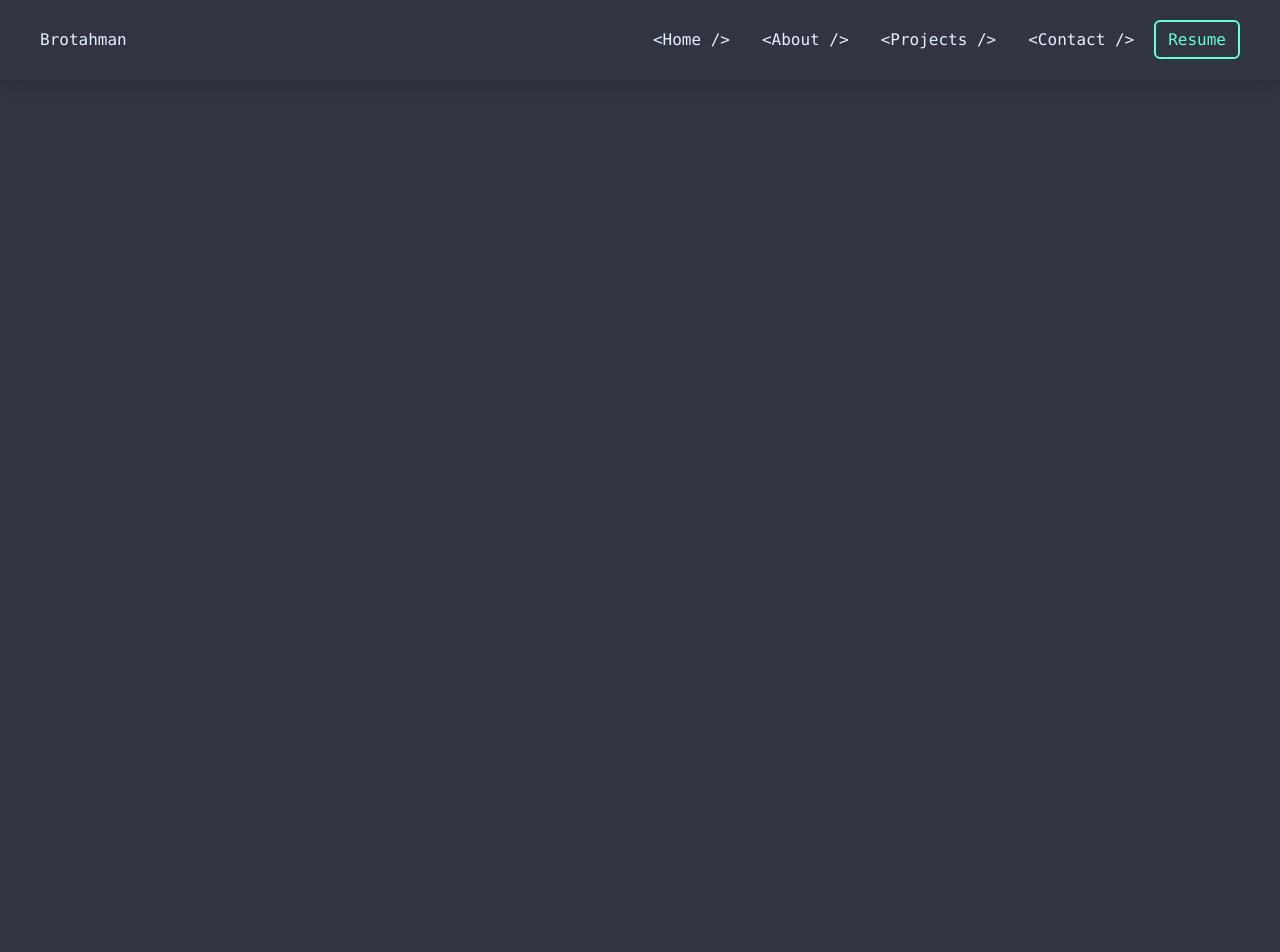
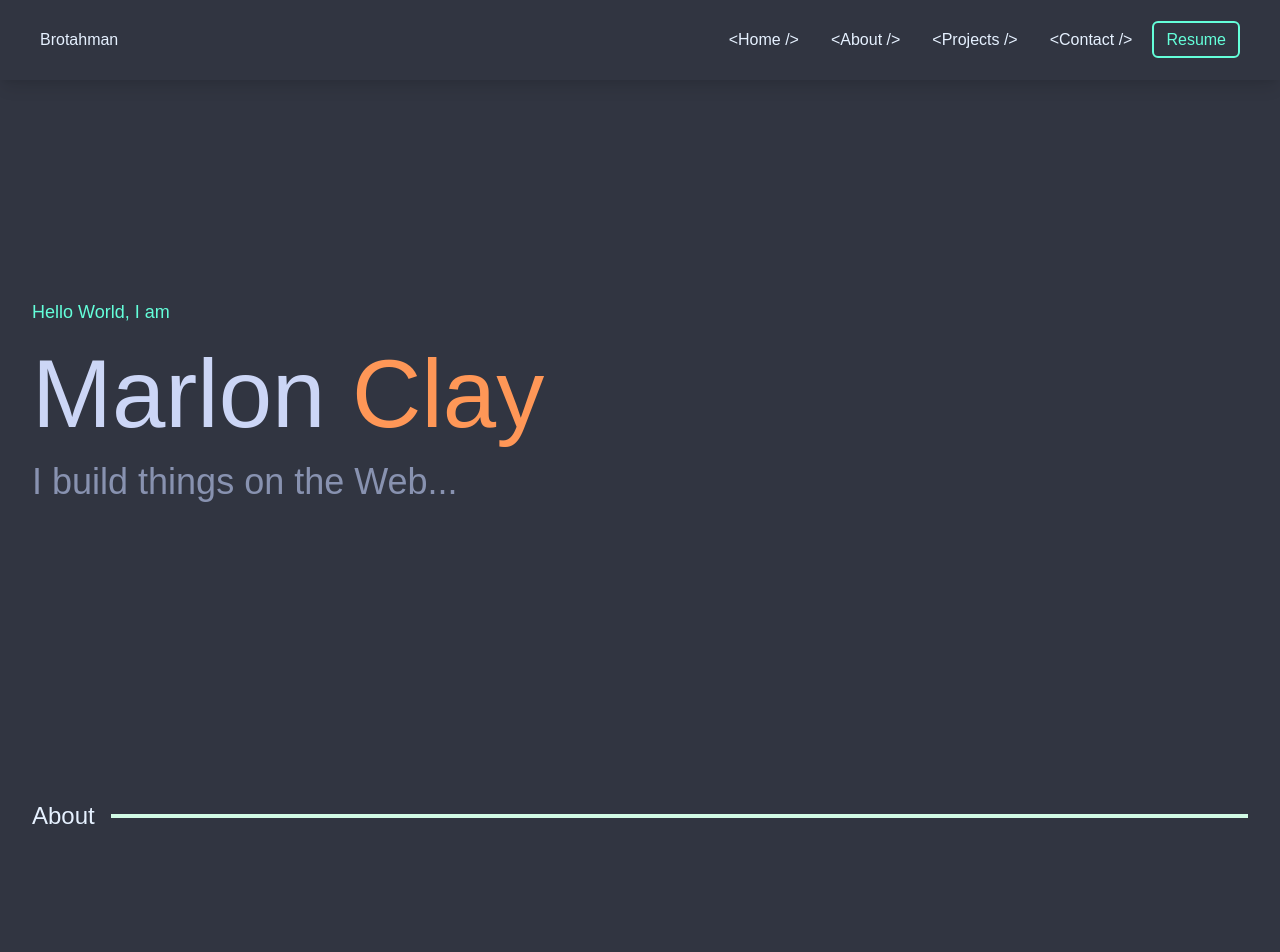
Before and after one commit to luciousmc/portfolio_v2, a Next.js app: page / in a window 1280 px wide. Shown: the top 952 px of the page. Before the commit the page ends 800 px from the top, so only its background shows below. Built offline with nearby package versions, Linux system fonts and the light colour scheme.

Commit message:
sections updated

```diff
--- a/components/Header.js
+++ b/components/Header.js
@@ -10,7 +10,7 @@ function Header() {
       </div>
       <div>
         <nav>
-          <ul className='flex mr-5 space-x-8'>
+          <ul className='hidden md:flex mr-5 space-x-8'>
             <li>
               <Link href="/">
                 <a className='navLink'>&lt;Home /&gt;</a>
@@ -36,7 +36,7 @@ function Header() {
       </div>
       <div>
         <Link href='#'>
-          <a className='text-neon border-2 py-2 px-3 border-neon rounded-md transition-colors duration-300 hover:bg-neon-tint'>
+          <a className='hidden md:inline text-neon border-2 py-2 px-3 border-neon rounded-md transition-colors duration-300 hover:bg-neon-tint'>
             Resume
           </a>
         </Link>
--- /dev/null
+++ b/components/HeroSection.js
@@ -0,0 +1,17 @@
+function HeroSection() {
+  return (
+    <section className='h-screen flex items-center'>
+      <div className='space-y-5'>
+        <p className='text-neon md:text-lg'>
+          <span>Hello World</span>, I am
+        </p>
+        <h1 className='text-7xl md:text-8xl text-slate-lightest'>Marlon <span className='text-accent'>Clay</span></h1>
+        <p className='text-3xl md:text-4xl text-slate'>I build things on the Web...</p>
+      </div>
+
+
+    </section>
+  )
+}
+
+export default HeroSection
--- /dev/null
+++ b/components/Section.js
@@ -0,0 +1,12 @@
+function Section({ title }) {
+  return (
+    <section className='w-full h-screen'>
+      <div className='flex items-center space-x-4'>
+        <h2 className='flex-grow whitespace-nowrap text-2xl'>{title}</h2>
+        <div className='h-1 bg-green-100 w-full' />
+      </div>
+    </section>
+  )
+}
+
+export default Section
--- a/pages/index.js
+++ b/pages/index.js
@@ -1,5 +1,7 @@
 import Head from 'next/head';
 import Header from '@components/Header';
+import HeroSection from '@components/HeroSection';
+import Section from '@components/Section';
 
 export default function Home() {
   return (
@@ -11,6 +13,20 @@ export default function Home() {
       </Head>
 
       <Header />
+
+      <main className='w-full px-8'>
+        {/* Hero Section */}
+        <HeroSection />
+
+        {/* About Section */}
+        <Section title='About' />
+
+        {/* Projects Section */}
+        <Section title ='Projects' />
+
+        {/* Contact Section */}
+        <Section title='Contact' />
+      </main>
     </>
   )
 }
--- a/styles/globals.css
+++ b/styles/globals.css
@@ -5,6 +5,7 @@
 @layer base {
   body {
     @apply bg-base text-white font-mono;
+    font-family: sans-serif;
   }
 }
 
```
